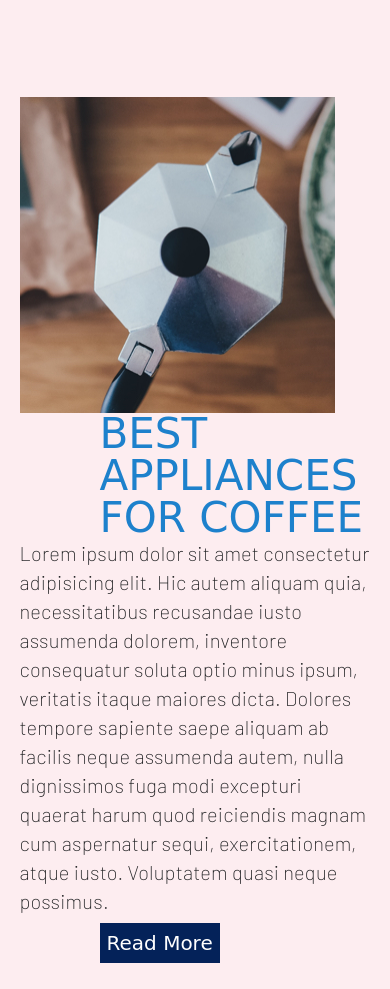
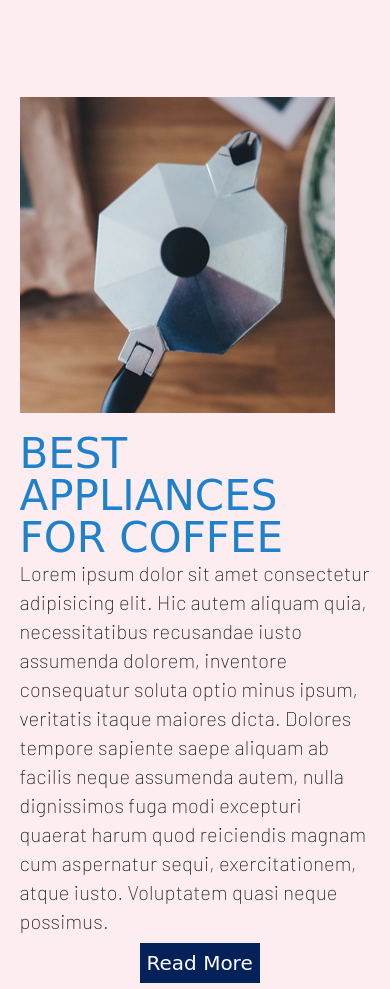
Before and after one commit to krisscheel/kristen-scheel-project-1, a plain HTML site: page index.html in a window 390 px wide. Shown: the part 641-1630 px from the top of the page. Drawn offline with Linux system fonts and the light colour scheme; a web font is replaced by a local one.

Commit message:
more responsive fixes

```diff
--- a/styles/style.css
+++ b/styles/style.css
@@ -377,7 +377,7 @@ input[type=text] {
     display: none;
   }
 
-   h1 {
+  h1 {
     font-size: 6rem;
   }
 
@@ -418,12 +418,22 @@ input[type=text] {
     padding-left: 8rem;
     }
 
-    .section2 button {
-      margin-left: 80px;
+  .section2 button {
+    margin-left: 120px;
+  }
+
+  .sec2Bottom h2 {
+    padding-top: 10px;
+  }
+
+  .sec2RightContent h2 {
+    padding-top: 20px;
+    padding-left: 0px;
     }
 
   .coffeeImgContainer {
     width: 90%;
+    margin-bottom: 20px;
   }
 
   .sec2RightContent {
```
